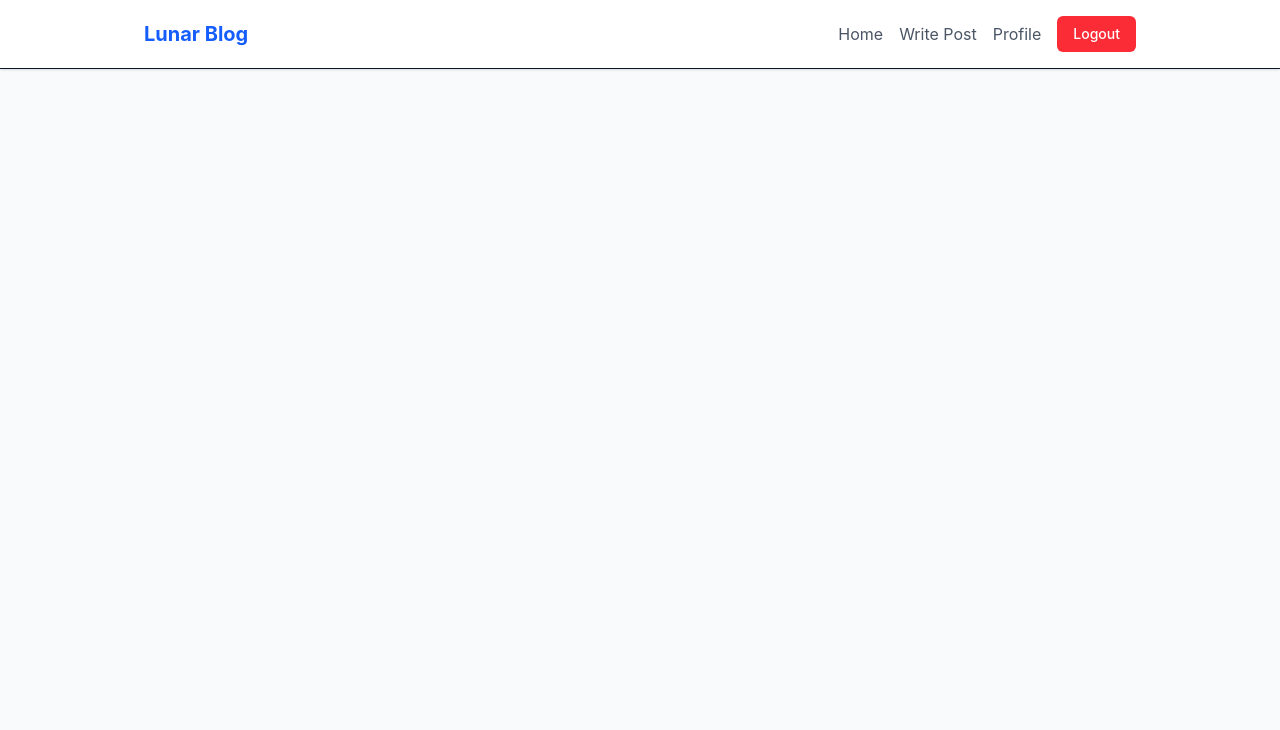
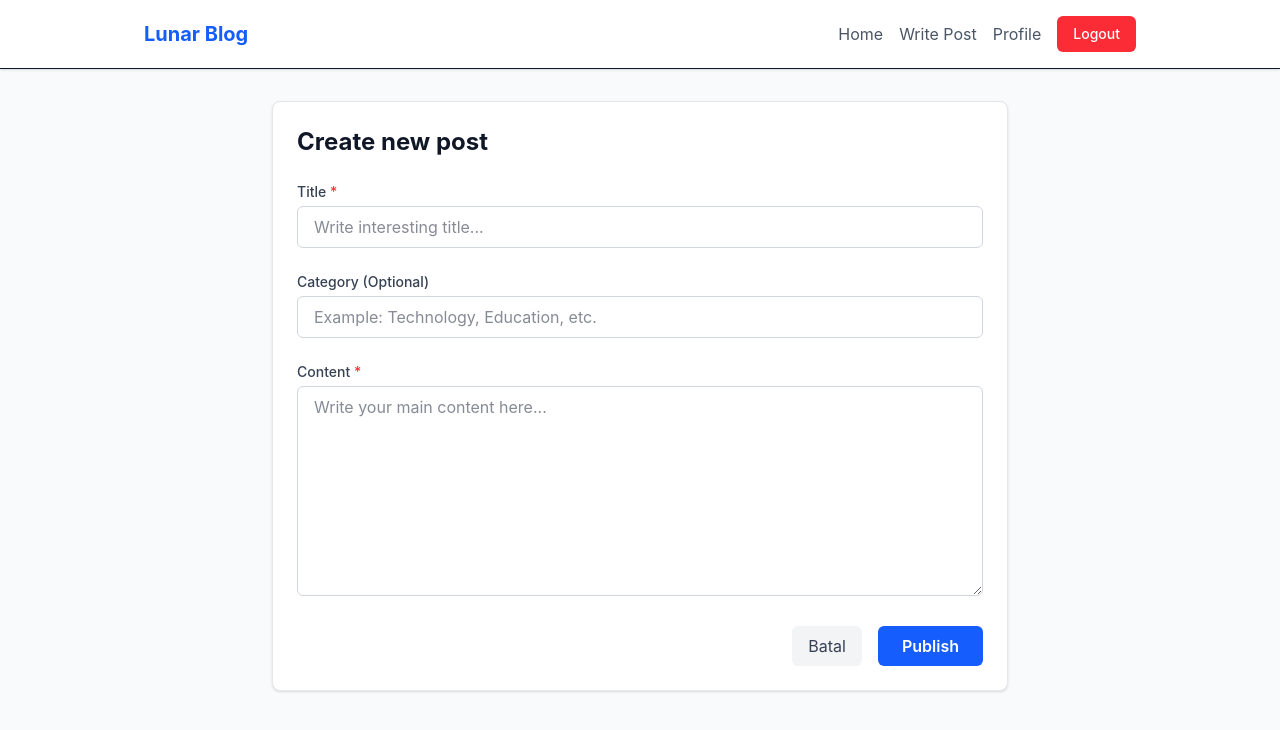
Before and after one commit to naufalf25/full-stack-blog-platform, a React (Vite) app in the folder frontend/: page /posts/create in a window 1280 px wide. Shown: the top 730 px of the page. Built offline with nearby package versions, Linux system fonts and the light colour scheme; sample sign-in values are in the browser's storage.

Commit message:
feat(talent-growth): Add Create and Edit Post with form validation

```diff
--- a/frontend/src/App.tsx
+++ b/frontend/src/App.tsx
@@ -3,9 +3,9 @@ import Register from "./pages/Register";
 import Login from "./pages/Login";
 import Home from "./pages/Home";
 import Navbar from "./components/Navbar";
+import CreatePost from "./pages/CreatePost";
 
 const PostDetail = () => <div className="p-4 text-2xl">Detail Post Page</div>;
-const CreatePost = () => <div className="p-4 text-2xl">Create Post Page</div>;
 const Profile = () => <div className="p-4 text-2xl">Profile Page</div>;
 
 function App() {
@@ -18,10 +18,10 @@ function App() {
             <Route path="/" element={<Home />} />
             <Route path="/login" element={<Login />} />
             <Route path="/register" element={<Register />} />
-            <Route path="/post/:id" element={<PostDetail />} />
+            <Route path="/posts/:id" element={<PostDetail />} />
 
-            <Route path="/post/create" element={<CreatePost />} />
-            <Route path="/post/:id/edit" element={<CreatePost />} />
+            <Route path="/posts/create" element={<CreatePost />} />
+            <Route path="/posts/:id/edit" element={<CreatePost />} />
             <Route path="/profile" element={<Profile />} />
           </Routes>
         </main>
--- /dev/null
+++ b/frontend/src/pages/CreatePost.tsx
@@ -0,0 +1,171 @@
+import React, { useEffect, useState } from "react";
+import { useNavigate, useParams } from "react-router-dom";
+import api from "../utils/axios";
+import axios from "axios";
+
+interface Post {
+  title: string;
+  content: string;
+  category?: string;
+}
+
+function CreatePost() {
+  const { id } = useParams();
+  const isEditMode = Boolean(id);
+  const navigate = useNavigate();
+
+  const [title, setTitle] = useState("");
+  const [content, setContent] = useState("");
+  const [category, setCategory] = useState("");
+  const [error, setError] = useState("");
+  const [isLoading, setIsLoading] = useState(false);
+  const [isFetching, setIsFetching] = useState(isEditMode);
+
+  useEffect(() => {
+    const token = localStorage.getItem("token");
+    if (!token) {
+      navigate("/login");
+      return;
+    }
+
+    if (isEditMode) {
+      const fetchPostData = async () => {
+        try {
+          const response = await api.get(`/posts/${id}`);
+          const post: Post = response.data;
+
+          setTitle(post.title);
+          setContent(post.content);
+          setCategory(post.category || "");
+        } catch {
+          setError("Failed to load post data for edit.");
+        } finally {
+          setIsFetching(false);
+        }
+      };
+
+      fetchPostData();
+    }
+  }, [id, isEditMode, navigate]);
+
+  const handleSubmit = async (e: React.SubmitEvent) => {
+    e.preventDefault();
+    setError("");
+
+    if (!title.trim() || !content.trim()) {
+      setError("Title and Content cannot to be empty.");
+      return;
+    }
+
+    setIsLoading(true);
+
+    try {
+      const payload = { title, content, category };
+
+      if (isEditMode) {
+        await api.put(`/posts/${id}`, payload);
+      } else {
+        await api.post(`/posts`, payload);
+      }
+
+      navigate("/");
+    } catch (error) {
+      if (axios.isAxiosError(error) && error.response) {
+        setError(
+          error.response.data.message ||
+            "Failed to save post. Make sure you have the access."
+        );
+      } else {
+        setError("Something went wrong on the server.");
+      }
+    } finally {
+      setIsLoading(false);
+    }
+  };
+
+  if (isFetching) {
+    return <div className="py-10 text-center">Loading editor data...</div>;
+  }
+
+  return (
+    <div className="mx-auto max-w-3xl px-4 py-8">
+      <div className="rounded-lg border border-gray-200 bg-white p-6 shadow-sm">
+        <h1 className="mb-6 text-2xl font-bold text-gray-900">
+          {isEditMode ? "Edit Post" : "Create new post"}
+        </h1>
+
+        {error && (
+          <div className="mb-6 rounded-md bg-red-100 p-3 text-sm text-red-700">
+            {error}
+          </div>
+        )}
+
+        <form onSubmit={handleSubmit} className="space-y-6">
+          <div>
+            <label className="mb-1 block text-sm font-medium text-gray-700">
+              Title <span className="text-red-500">*</span>
+            </label>
+            <input
+              type="text"
+              required
+              className="w-full rounded-md border border-gray-300 px-4 py-2 focus:ring-2 focus:ring-blue-500 focus:outline-none"
+              placeholder="Write interesting title..."
+              value={title}
+              onChange={(e) => setTitle(e.target.value)}
+            />
+          </div>
+
+          <div>
+            <label className="mb-1 block text-sm font-medium text-gray-700">
+              Category (Optional)
+            </label>
+            <input
+              type="text"
+              className="w-full rounded-md border border-gray-300 px-4 py-2 focus:ring-2 focus:ring-blue-500 focus:outline-none"
+              placeholder="Example: Technology, Education, etc."
+              value={category}
+              onChange={(e) => setCategory(e.target.value)}
+            />
+          </div>
+
+          <div>
+            <label className="mb-1 block text-sm font-medium text-gray-700">
+              Content <span className="text-red-500">*</span>
+            </label>
+            <textarea
+              required
+              rows={8}
+              className="w-full resize-y rounded-md border border-gray-300 px-4 py-2 focus:ring-2 focus:ring-blue-500 focus:outline-none"
+              placeholder="Write your main content here..."
+              value={content}
+              onChange={(e) => setContent(e.target.value)}
+            ></textarea>
+          </div>
+
+          <div className="flex items-center justify-end space-x-4">
+            <button
+              type="button"
+              onClick={() => navigate(-1)}
+              className="rounded-md bg-gray-100 px-4 py-2 text-gray-700 transition-colors hover:bg-gray-200"
+            >
+              Batal
+            </button>
+            <button
+              type="submit"
+              disabled={isLoading}
+              className={`rounded-md px-6 py-2 font-semibold text-white transition-colors ${
+                isLoading
+                  ? "cursor-not-allowed bg-blue-400"
+                  : "bg-blue-600 hover:bg-blue-700"
+              }`}
+            >
+              {isLoading ? "Saving..." : isEditMode ? "Save" : "Publish"}
+            </button>
+          </div>
+        </form>
+      </div>
+    </div>
+  );
+}
+
+export default CreatePost;
```
